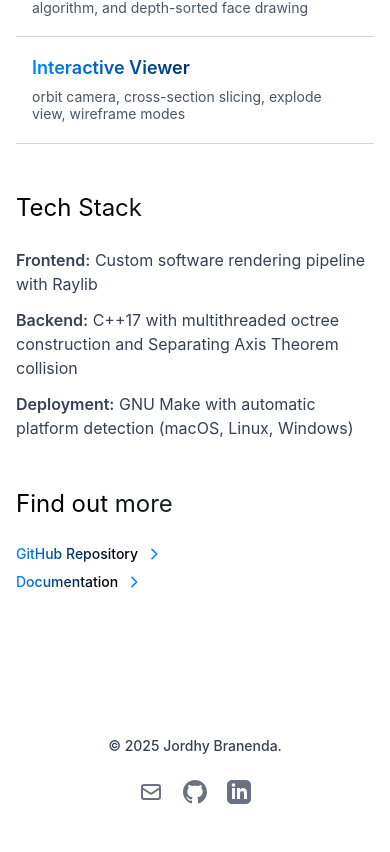
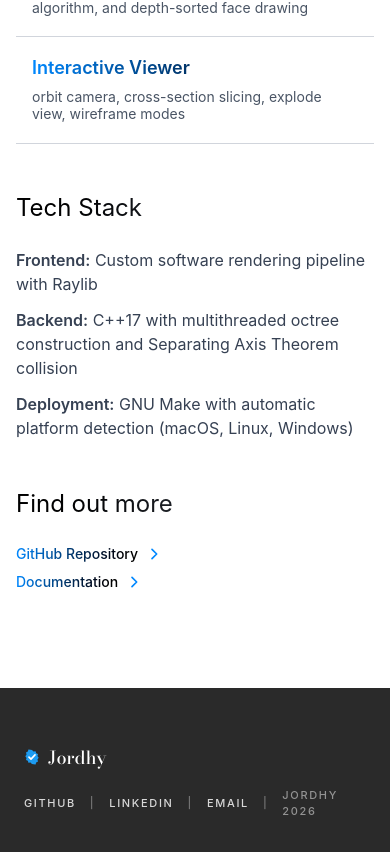
Before and after one commit to ethj0r/ethjor-app, a Next.js app: page /projects/1 in a window 390 px wide. Shown: the part 1020-1872 px from the top of the page. Built offline with nearby package versions, Linux system fonts and the light colour scheme; a web font is replaced by a local one.

Commit message:
fix: responsiveness, chatcta, desc, etc

```diff
--- a/app/components/ChatCTA.tsx
+++ b/app/components/ChatCTA.tsx
@@ -1,7 +1,8 @@
 "use client";
 
 import Link from "next/link";
-import { motion } from "framer-motion";
+import { useEffect, useRef, useState } from "react";
+import { AnimatePresence, motion, useInView } from "framer-motion";
 
 const BUBBLES: { side: "left" | "right"; text: string }[] = [
   { side: "left", text: "Hey, saw your portfolio…" },
@@ -11,62 +12,138 @@ const BUBBLES: { side: "left" | "right"; text: string }[] = [
   { side: "left", text: "Let's hop on a call." },
 ];
 
+// Timing (ms): how long the "…" shows before each message appears,
+// and the pause after a message before the next person starts typing.
+const TYPING_MS = 900;
+const PAUSE_MS = 450;
+
+const bubbleClass =
+  "max-w-[200px] px-2.5 py-1.5 text-[10px] leading-snug sm:max-w-[240px] sm:px-3 sm:py-2 sm:text-xs md:max-w-[260px] md:px-3.5 md:py-2.5 md:text-sm";
+
+function bubbleStyle(side: "left" | "right"): React.CSSProperties {
+  return {
+    borderRadius: 18,
+    background: side === "left" ? "#E5E5EA" : "#0088FF",
+    color: side === "left" ? "#0a0a0a" : "#fff",
+    borderBottomLeftRadius: side === "left" ? 4 : 18,
+    borderBottomRightRadius: side === "right" ? 4 : 18,
+    boxShadow: "0 4px 12px rgba(5,15,40,0.12)",
+  };
+}
+
+function TypingDots({ side }: { side: "left" | "right" }) {
+  return (
+    <div
+      className="flex items-center gap-1 px-3 py-2.5 sm:px-3.5"
+      style={bubbleStyle(side)}
+      aria-label="typing"
+    >
+      {[0, 1, 2].map((d) => (
+        <motion.span
+          key={d}
+          className="block h-1.5 w-1.5 rounded-full"
+          style={{ background: side === "left" ? "#6b7280" : "rgba(255,255,255,0.85)" }}
+          animate={{ opacity: [0.3, 1, 0.3], y: [0, -2, 0] }}
+          transition={{ duration: 0.9, repeat: Infinity, delay: d * 0.18, ease: "easeInOut" }}
+        />
+      ))}
+    </div>
+  );
+}
+
 export default function ChatCTA() {
+  const sectionRef = useRef<HTMLDivElement>(null);
+  const inView = useInView(sectionRef, { once: true, amount: 0.4 });
+
+  // How many bubbles are fully revealed, and whether the next one is "typing".
+  const [revealed, setRevealed] = useState(0);
+  const [typing, setTyping] = useState(false);
+
+  useEffect(() => {
+    if (!inView) return;
+    const timers: ReturnType<typeof setTimeout>[] = [];
+    let elapsed = 300; // small initial delay after scroll-in
+
+    BUBBLES.forEach((_, i) => {
+      // show typing indicator
+      timers.push(setTimeout(() => setTyping(true), elapsed));
+      elapsed += TYPING_MS;
+      // replace typing with the actual bubble
+      timers.push(
+        setTimeout(() => {
+          setTyping(false);
+          setRevealed(i + 1);
+        }, elapsed)
+      );
+      elapsed += PAUSE_MS;
+    });
+
+    return () => timers.forEach(clearTimeout);
+  }, [inView]);
+
+  const allRevealed = revealed >= BUBBLES.length;
+  // The side of the bubble currently being typed (the next one to appear).
+  const typingSide = revealed < BUBBLES.length ? BUBBLES[revealed].side : "left";
+
   return (
     <section
       id="contact"
       className="relative w-full bg-gradient-to-b from-[#1E1E1E] to-[#2A2A2A] py-20 md:py-28"
     >
-      {/* <div className="mx-auto mb-12 max-w-2xl px-4 text-center sm:px-6">
-        <h2 className="bg-gradient-to-r from-white to-gray-400 bg-clip-text text-3xl font-semibold text-transparent md:text-4xl">
-          Let&apos;s build something meaningful together.
-        </h2>
-        <p className="mx-auto mt-4 max-w-xl text-sm text-gray-400 md:text-base">
-          I am open to collaborations, internships, and impactful tech projects. Feel free to reach out through email or connect via GitHub and LinkedIn.
-        </p>
-      </div> */}
-
-      <div className="mx-auto flex max-w-[460px] flex-col gap-2 px-4 sm:px-6">
-        {BUBBLES.map((b, i) => (
+      <div
+        ref={sectionRef}
+        className="mx-auto flex max-w-[340px] flex-col gap-2 px-4 sm:max-w-[460px] sm:px-6 lg:px-8"
+      >
+        {BUBBLES.slice(0, revealed).map((b, i) => (
           <motion.div
             key={i}
-            initial={{ opacity: 0, y: 8 }}
-            whileInView={{ opacity: 1, y: 0 }}
-            viewport={{ once: true }}
-            transition={{ duration: 0.5, delay: i * 0.12 }}
+            initial={{ opacity: 0, y: 8, scale: 0.96 }}
+            animate={{ opacity: 1, y: 0, scale: 1 }}
+            transition={{ type: "spring", stiffness: 480, damping: 30 }}
             style={{
               display: "flex",
               justifyContent: b.side === "left" ? "flex-start" : "flex-end",
             }}
           >
-            <div
-              style={{
-                maxWidth: 260,
-                padding: "10px 14px",
-                borderRadius: 18,
-                background: b.side === "left" ? "#E5E5EA" : "#0088FF",
-                color: b.side === "left" ? "#0a0a0a" : "#fff",
-                fontSize: 14,
-                lineHeight: 1.35,
-                borderBottomLeftRadius: b.side === "left" ? 4 : 18,
-                borderBottomRightRadius: b.side === "right" ? 4 : 18,
-                boxShadow: "0 4px 12px rgba(5,15,40,0.12)",
-              }}
-            >
+            <div className={bubbleClass} style={bubbleStyle(b.side)}>
               {b.text}
             </div>
           </motion.div>
         ))}
 
-        <div style={{ marginTop: 30, display: "flex", justifyContent: "center" }}>
-          <Link
-            href="mailto:ethgalleryin@gmail.com"
-            className="cluely-btn"
-            style={{ padding: "12px 26px", fontSize: 14 }}
-          >
-            Let's build
-          </Link>
-        </div>
+        {/* Typing indicator for the next message */}
+        <AnimatePresence>
+          {typing && !allRevealed && (
+            <motion.div
+              key="typing"
+              initial={{ opacity: 0, y: 8, scale: 0.9 }}
+              animate={{ opacity: 1, y: 0, scale: 1 }}
+              exit={{ opacity: 0, scale: 0.9 }}
+              transition={{ duration: 0.25 }}
+              style={{
+                display: "flex",
+                justifyContent: typingSide === "left" ? "flex-start" : "flex-end",
+              }}
+            >
+              <TypingDots side={typingSide} />
+            </motion.div>
+          )}
+        </AnimatePresence>
+
+        <AnimatePresence>
+          {allRevealed && (
+            <motion.div
+              initial={{ opacity: 0, y: 10 }}
+              animate={{ opacity: 1, y: 0 }}
+              transition={{ duration: 0.4, delay: 0.15 }}
+              style={{ marginTop: 30, display: "flex", justifyContent: "center" }}
+            >
+              <Link href="mailto:ethgalleryin@gmail.com" className="cluely-btn">
+                Let&apos;s build
+              </Link>
+            </motion.div>
+          )}
+        </AnimatePresence>
       </div>
     </section>
   );
--- a/app/components/Footer.tsx
+++ b/app/components/Footer.tsx
@@ -1,76 +1,52 @@
-import Link from "next/link";
+import VerifiedBadge from "./VerifiedBadge";
 
 export default function Footer() {
   return (
-    <footer id="footer" className="w-full py-12" style={{ background: 'var(--background)' }}>
-      <div className="mx-auto max-w-7xl px-4 sm:px-6 lg:px-8">
-        <div className="flex flex-col items-center gap-6">
-          {/* Copyright */}
-          <p className="text-center font-[500] text-sm text-gray-700 md:text-base">
-            © 2025 Jordhy Branenda.
-          </p>
-
-          {/* Social Links */}
-          <div className="flex items-center gap-5">
-            {/* Email */}
-            <Link
-              href="mailto:ethgalleryin@example.com"
-              className="group transition-transform duration-300 hover:scale-110"
-              aria-label="Email"
+    <footer
+      id="footer"
+      className="flex flex-wrap items-end justify-between gap-4 bg-[#2A2A2A] px-6 pb-8 pt-14 md:px-8"
     >
-              <svg
-                xmlns="http://www.w3.org/2000/svg"
-                className="h-6 w-6 text-gray-500 transition-colors duration-300 group-hover:text-black"
-                fill="none"
-                viewBox="0 0 24 24"
-                stroke="currentColor"
-                strokeWidth={2}
+      <div className="flex items-center gap-2">
+        <VerifiedBadge size={16} />
+        <span style={{ fontFamily: "var(--serif)", fontWeight: 500, fontSize: 18, color: "#fff" }}>
+          Jordhy
+        </span>
+      </div>
+      <div
+        className="flex items-center gap-3.5 uppercase"
+        style={{
+          fontSize: 11,
+          fontWeight: 500,
+          letterSpacing: "0.15em",
+          color: "rgba(255,255,255,0.82)",
+        }}
       >
-                <path
-                  strokeLinecap="round"
-                  strokeLinejoin="round"
-                  d="M3 8l7.89 5.26a2 2 0 002.22 0L21 8M5 19h14a2 2 0 002-2V7a2 2 0 00-2-2H5a2 2 0 00-2 2v10a2 2 0 002 2z"
-                />
-              </svg>
-            </Link>
-
-            {/* GitHub */}
-            <Link
+        <a
           href="https://github.com/ethj0r"
           target="_blank"
           rel="noopener noreferrer"
-              className="group transition-transform duration-300 hover:scale-110"
-              aria-label="GitHub"
+          className="no-underline transition-colors hover:text-white"
         >
-              <svg
-                xmlns="http://www.w3.org/2000/svg"
-                className="h-6 w-6 text-gray-500 transition-colors duration-300 group-hover:text-black"
-                fill="currentColor"
-                viewBox="0 0 24 24"
-              >
-                <path d="M12 0c-6.626 0-12 5.373-12 12 0 5.302 3.438 9.8 8.207 11.387.599.111.793-.261.793-.577v-2.234c-3.338.726-4.033-1.416-4.033-1.416-.546-1.387-1.333-1.756-1.333-1.756-1.089-.745.083-.729.083-.729 1.205.084 1.839 1.237 1.839 1.237 1.07 1.834 2.807 1.304 3.492.997.107-.775.418-1.305.762-1.604-2.665-.305-5.467-1.334-5.467-5.931 0-1.311.469-2.381 1.236-3.221-.124-.303-.535-1.524.117-3.176 0 0 1.008-.322 3.301 1.23.957-.266 1.983-.399 3.003-.404 1.02.005 2.047.138 3.006.404 2.291-1.552 3.297-1.23 3.297-1.23.653 1.653.242 2.874.118 3.176.77.84 1.235 1.911 1.235 3.221 0 4.609-2.807 5.624-5.479 5.921.43.372.823 1.102.823 2.222v3.293c0 .319.192.694.801.576 4.765-1.589 8.199-6.086 8.199-11.386 0-6.627-5.373-12-12-12z" />
-              </svg>
-            </Link>
-
-            {/* LinkedIn */}
-            <Link
+          GitHub
+        </a>
+        <span style={{ opacity: 0.45 }}>|</span>
+        <a
           href="https://linkedin.com/in/ethjor"
           target="_blank"
           rel="noopener noreferrer"
-              className="group transition-transform duration-300 hover:scale-110"
-              aria-label="LinkedIn"
+          className="no-underline transition-colors hover:text-white"
         >
-              <svg
-                xmlns="http://www.w3.org/2000/svg"
-                className="h-6 w-6 text-gray-500 transition-colors duration-300 group-hover:text-black"
-                fill="currentColor"
-                viewBox="0 0 24 24"
+          LinkedIn
+        </a>
+        <span style={{ opacity: 0.45 }}>|</span>
+        <a
+          href="mailto:ethgalleryin@gmail.com"
+          className="no-underline transition-colors hover:text-white"
         >
-                <path d="M19 0h-14c-2.761 0-5 2.239-5 5v14c0 2.761 2.239 5 5 5h14c2.762 0 5-2.239 5-5v-14c0-2.761-2.238-5-5-5zm-11 19h-3v-11h3v11zm-1.5-12.268c-.966 0-1.75-.79-1.75-1.764s.784-1.764 1.75-1.764 1.75.79 1.75 1.764-.783 1.764-1.75 1.764zm13.5 12.268h-3v-5.604c0-3.368-4-3.113-4 0v5.604h-3v-11h3v1.765c1.396-2.586 7-2.777 7 2.476v6.759z" />
-              </svg>
-            </Link>
-          </div>
-        </div>
+          Email
+        </a>
+        <span style={{ opacity: 0.45 }}>|</span>
+        <span style={{ opacity: 0.6 }}>Jordhy 2026</span>
       </div>
     </footer>
   );
--- a/app/components/ProjectsSection.tsx
+++ b/app/components/ProjectsSection.tsx
@@ -53,11 +53,8 @@ export default function ProjectsSection() {
           Built with Care
         </h2>
         <div className="mx-auto mb-8 max-w-2xl text-center">
-          <p className="text-base font-medium text-gray-800 md:text-lg">
-            Selected work and milestones from my development journey.
-          </p>
-          <p className="mt-1 text-sm text-gray-600 md:text-base">
-            A mix of production features, experiments, and recognition that shaped how I design and build software.
+          <p className="text-xs font-medium leading-tight text-gray-800 md:text-base">
+            Selected work and milestones from <br className="md:hidden" />my development journey.
           </p>
         </div>
 
```
Also changed, not shown: app/components/ExperiencesSection.tsx (+6 -6 lines), app/components/HeroSection.tsx (+9 -13 lines), app/components/Navbar.tsx (+7 -19 lines), app/components/StickyBlur.tsx (+23 -5 lines). Lines whose indentation alone changed are shown as unchanged.
